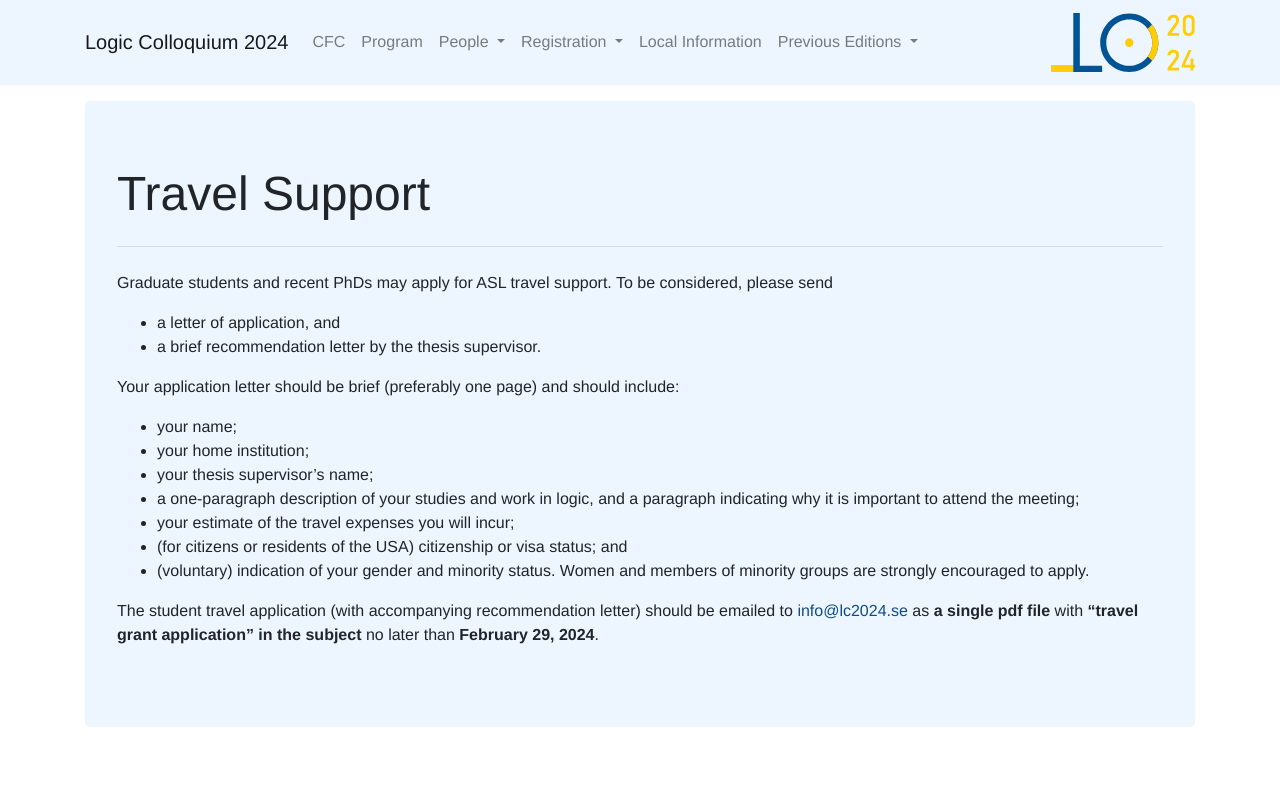
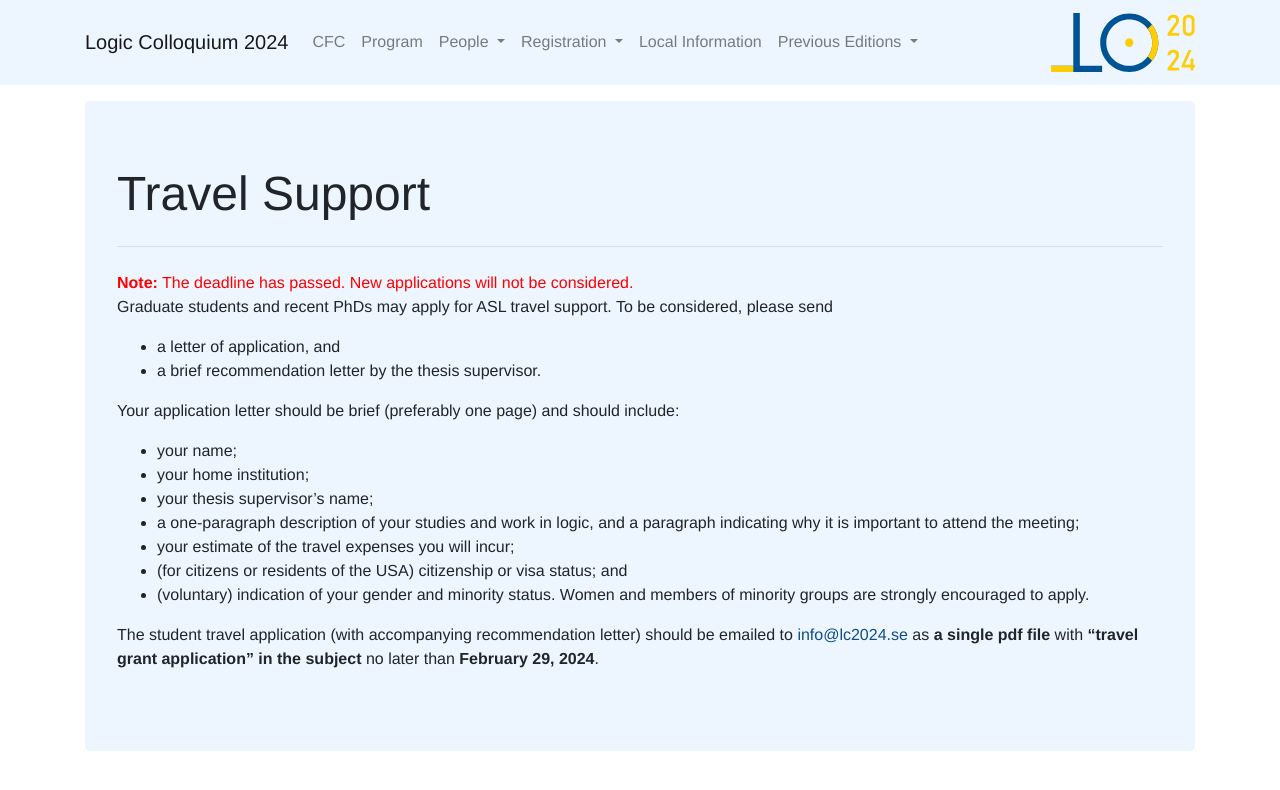
Before and after one commit to LC2024/LC2024.github.io, a Jekyll site: the page built from travel_grants/index.md, in a window 1280 px wide. Shown: the top 790 px of the page. Built offline with Jekyll 4.4.1, drawn with Linux system fonts in a browser that asks for light colours; some web fonts are replaced.

Commit message:
Notice about closures

```diff
--- a/travel_grants/index.md
+++ b/travel_grants/index.md
@@ -2,6 +2,10 @@
 layout: default
 title: Travel Support
 ---
+
+<font color="red">
+<b>Note:</b> The deadline has passed. New applications will not be considered.
+</font>
 
 Graduate students and recent PhDs may apply for ASL travel support.
 To be considered, please send
```
Also changed, not shown: contributed_talks/index.md (+3 -0 lines).
